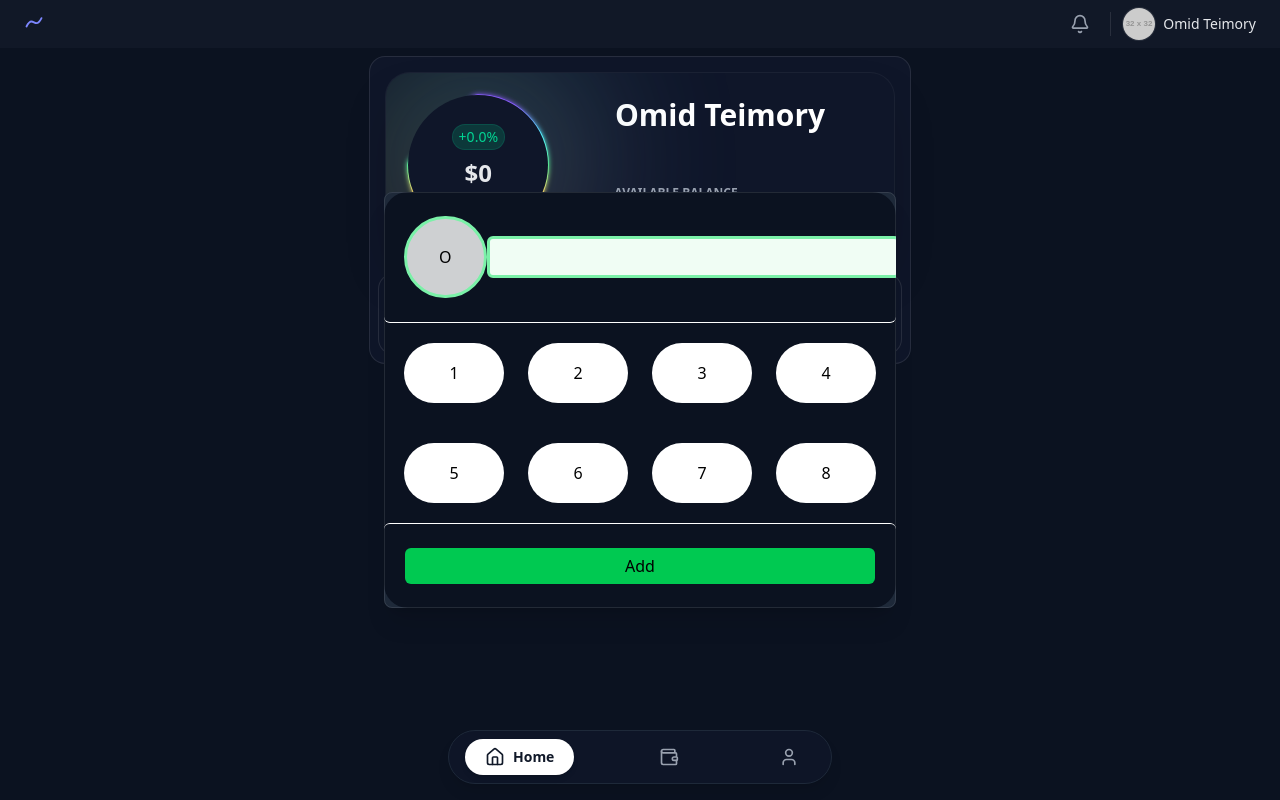
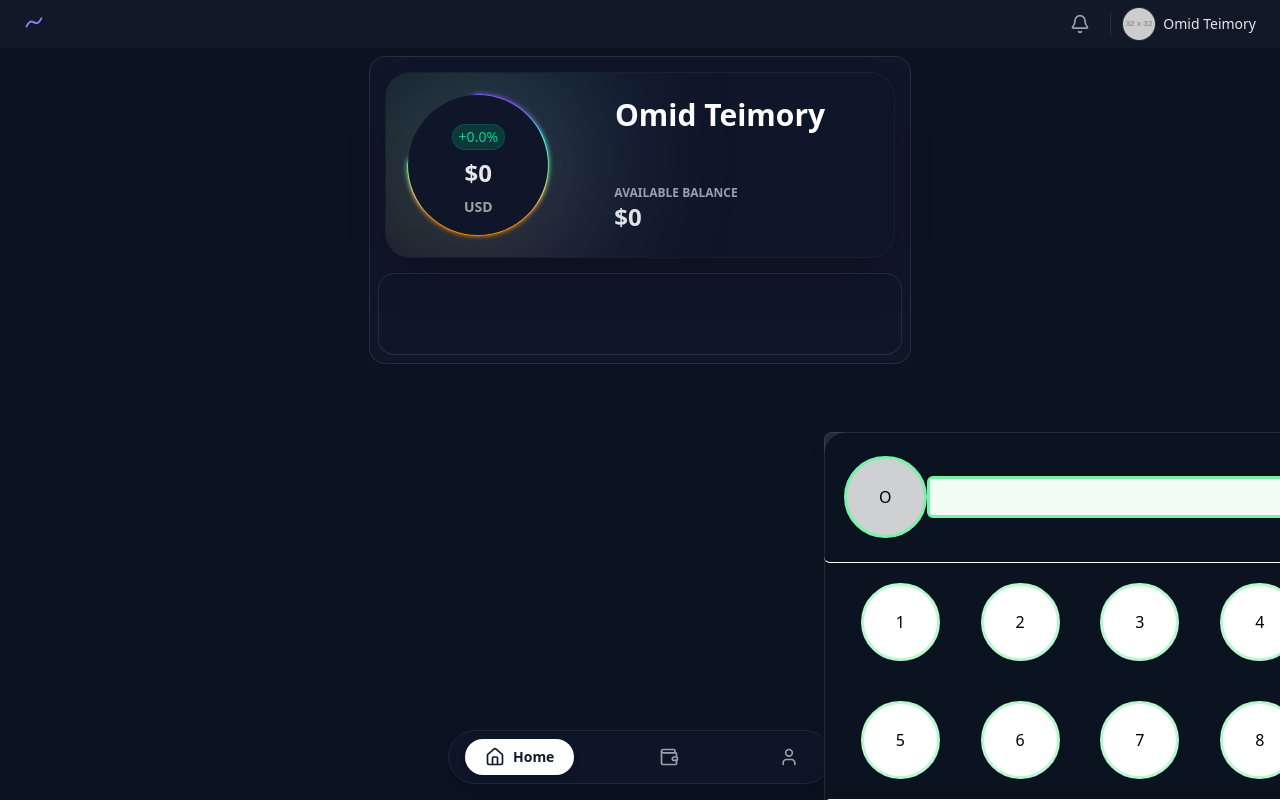
Before and after one commit to omid2007hope/Wallet, a React (Vite) app: page / in a window 1280 px wide. Built offline with nearby package versions, Linux system fonts and the light colour scheme.

Commit message:
AddMenu md: lg: responisve position  fix

```diff
--- a/src/components/Home/AddMenu.jsx
+++ b/src/components/Home/AddMenu.jsx
@@ -20,7 +20,7 @@ export default function AddMenu() {
           className="fixed inset-0 data-closed:opacity-0 data-enter:duration-300 data-enter:ease-out data-leave:duration-200 data-leave:ease-in"
         />
 
-        <div className="fixed inset-0 z-50 w-screen overflow-y-auto">
+        <div className="fixed top-100 md:top-100 lg:100 left:left-0 md:left-45 lg:left-110 inset-0 z-50 w-screen overflow-y-auto">
           <div className="flex min-h-full items-end justify-center p-4 text-center sm:items-center sm:p-0">
             <DialogPanel
               transition
@@ -38,30 +38,30 @@ export default function AddMenu() {
                 </div>
                 <div className="w-full h-full flex flex-col justify-center items-center">
                   <div className="w-full h-full gap-6 px-5 py-5 my flex flex-row justify-evenly items-center">
-                    <button className="w-full h-full px-5 py-4.5 flex flex-row justify-around items-center bg-white rounded-full">
+                    <button className="px-8 py-6 flex flex-row justify-around items-center bg-white border-3 border-green-200 rounded-full">
                       1
                     </button>
-                    <button className="w-full h-full px-5 py-4.5 flex flex-row justify-around items-center bg-white rounded-full">
+                    <button className="px-8 py-6 flex flex-row justify-around items-center bg-white border-3 border-green-200 rounded-full">
                       2
                     </button>
-                    <button className="w-full h-full px-5 py-4.5 flex flex-row justify-around items-center bg-white rounded-full">
+                    <button className="px-8 py-6 flex flex-row justify-around items-center bg-white border-3 border-green-200 rounded-full">
                       3
                     </button>
-                    <button className="w-full h-full px-5 py-4.5 flex flex-row justify-around items-center bg-white rounded-full">
+                    <button className="px-8 py-6 flex flex-row justify-around items-center bg-white border-3 border-green-200 rounded-full">
                       4
                     </button>
                   </div>
                   <div className="w-full h-full gap-6 px-5 py-5 my flex flex-row justify-evenly items-center">
-                    <button className="w-full h-full px-5 py-4.5 flex flex-row justify-around items-center bg-white rounded-full">
+                    <button className="px-8 py-6 flex flex-row justify-around items-center bg-white border-3 border-green-200 rounded-full">
                       5
                     </button>
-                    <button className="w-full h-full px-5 py-4.5 flex flex-row justify-around items-center bg-white rounded-full">
+                    <button className="px-8 py-6 flex flex-row justify-around items-center bg-white border-3 border-green-200 rounded-full">
                       6
                     </button>
-                    <button className="w-full h-full px-5 py-4.5 flex flex-row justify-around items-center bg-white rounded-full">
+                    <button className="px-8 py-6 flex flex-row justify-around items-center bg-white border-3 border-green-200 rounded-full">
                       7
                     </button>
-                    <button className="w-full h-full px-5 py-4.5 flex flex-row justify-around items-center bg-white rounded-full">
+                    <button className="px-8 py-6 flex flex-row justify-around items-center bg-white border-3 border-green-200 rounded-full">
                       8
                     </button>
                   </div>
```
